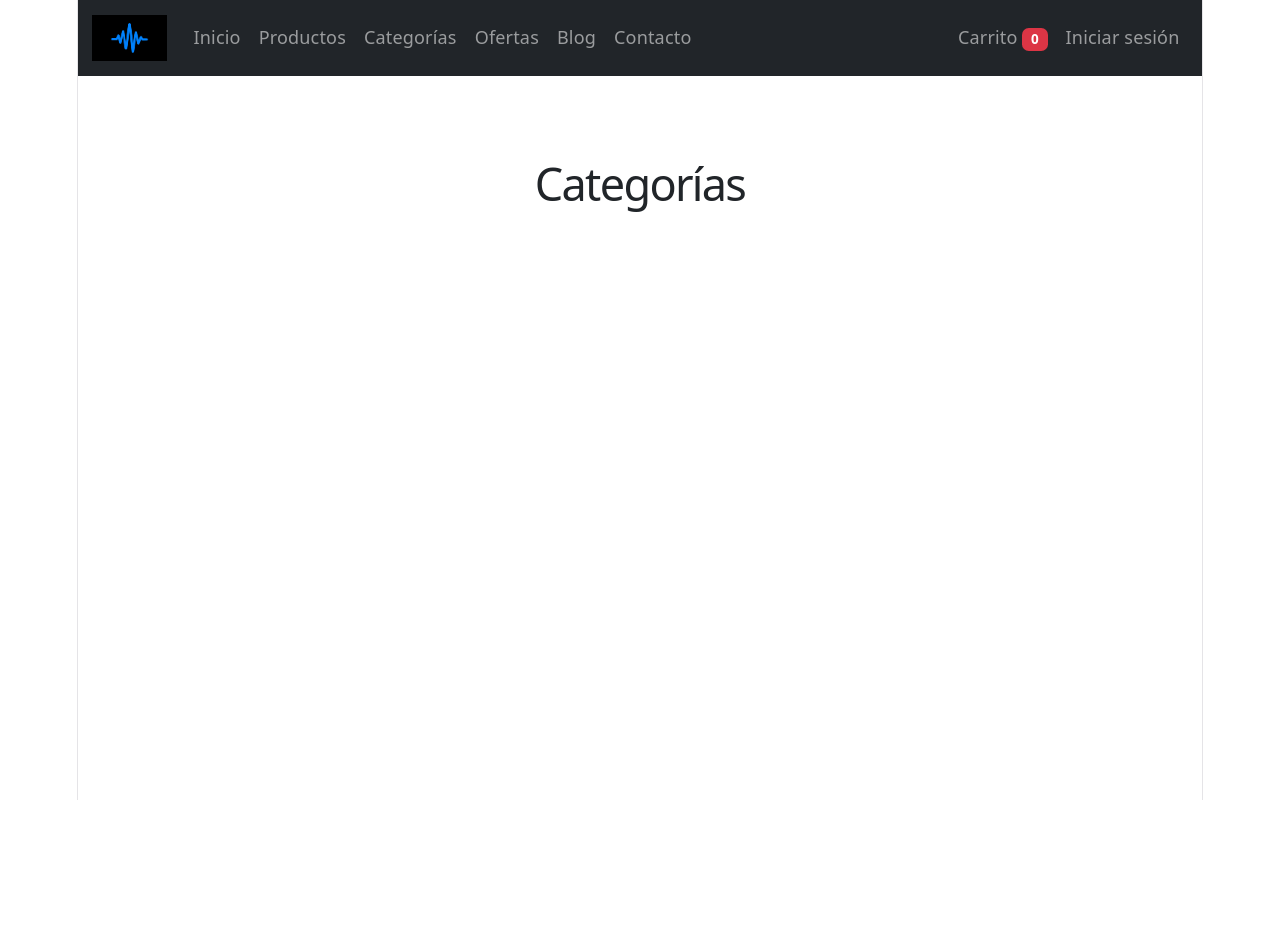
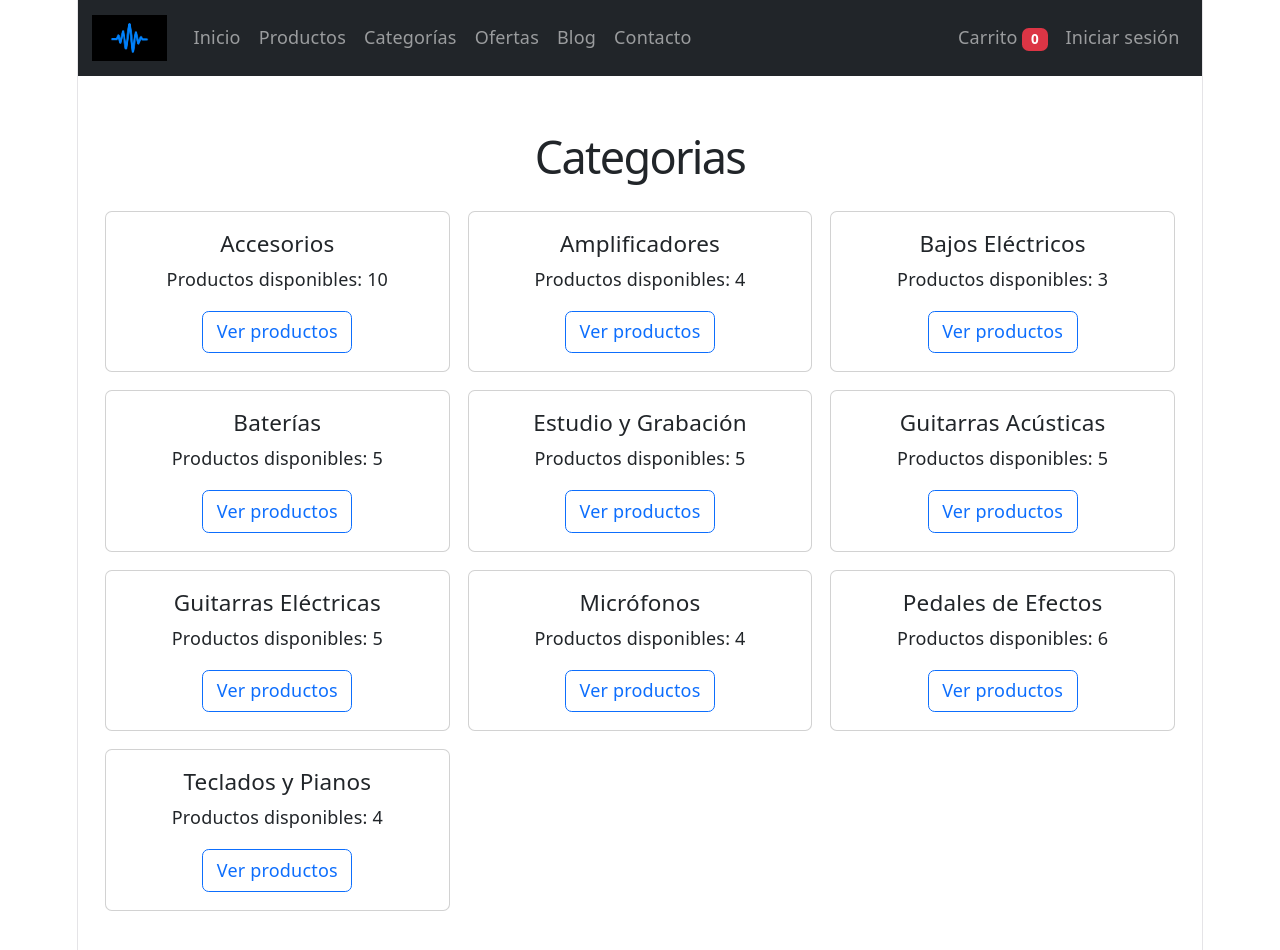
Before and after one commit to diegoooo10/TiendaSonido-React, a React (Vite) app: page /categorias in a window 1280 px wide. Shown: the top 950 px of the page. Before the commit the page ends 800 px from the top, so only its background shows below. Built offline with nearby package versions, Linux system fonts and the light colour scheme.

Commit message:
agrego categoria y detalle categoria
agrego al pages

```diff
--- a/src/App.jsx
+++ b/src/App.jsx
@@ -6,14 +6,13 @@ import BarraNavegacion from './components/Navbar'
 import Productos from './pages/Productos'
 import DetalleProducto from "./pages/DetalleProducto";
 import Carrito from "./pages/Carrito";
+import Categorias from "./pages/Categorias";
+import DetalleCategoria from "./pages/DetalleCategoria";
 
 function Inicio() {
   return <h1 className="text-center mt-5">Bienvenido a Sonido Vivo</h1>
 }
 
-function Categorias() {
-  return <h1 className="text-center mt-5">Categorías</h1>
-}
 
 function Ofertas() {
   return <h1 className="text-center mt-5">Ofertas</h1>
@@ -43,6 +42,7 @@ function App() {
           <Route path="/productos" element={<Productos />} />
           <Route path="/productos/:codigo" element={<DetalleProducto />} />
           <Route path="/categorias" element={<Categorias />} />
+          <Route path="/categorias/:categoria" element={<DetalleCategoria />} />
           <Route path="/ofertas" element={<Ofertas />} />
           <Route path="/blog" element={<Blog />} />
           <Route path="/contacto" element={<Contacto />} />
--- /dev/null
+++ b/src/pages/Categorias.jsx
@@ -0,0 +1,48 @@
+
+import { Container, Row, Col, Card, Button } from "react-bootstrap";
+import { Link } from "react-router-dom";
+import { productos } from "../data/productos";
+
+function Categorias() {
+  const categorias = [
+    ...new Set(productos.map((producto) => producto.categoria))
+  ].sort();
+
+  return (
+    <Container className="py-4">
+      <h1 className="mb-4">Categorias</h1>
+
+      <Row className="g-3">
+        {categorias.map((categoria) => {
+          const cantidad = productos.filter(
+            (producto) => producto.categoria === categoria
+          ).length;
+
+          return (
+            <Col key={categoria} xs={12} md={6} lg={4}>
+              <Card className="h-100">
+                <Card.Body>
+                  <Card.Title>{categoria}</Card.Title>
+
+                  <Card.Text>
+                    Productos disponibles: {cantidad}
+                  </Card.Text>
+
+                  <Button
+                    as={Link}
+                    to={`/categorias/${encodeURIComponent(categoria)}`}
+                    variant="outline-primary"
+                  >
+                    Ver productos
+                  </Button>
+                </Card.Body>
+              </Card>
+            </Col>
+          );
+        })}
+      </Row>
+    </Container>
+  );
+}
+
+export default Categorias;
--- /dev/null
+++ b/src/pages/DetalleCategoria.jsx
@@ -0,0 +1,46 @@
+
+import { useParams, Link } from "react-router-dom";
+import { Container, Row, Col, Alert, Button } from "react-bootstrap";
+import { productos } from "../data/productos";
+import ProductoCard from "../components/ProductoCard";
+
+function DetalleCategoria() {
+  const { categoria } = useParams();
+
+  const nombreCategoria = decodeURIComponent(categoria);
+
+  const productosFiltrados = productos.filter(
+    (producto) => producto.categoria === nombreCategoria
+  );
+
+  return (
+    <Container className="py-4">
+      <h1 className="mb-4">{nombreCategoria}</h1>
+
+      {productosFiltrados.length === 0 ? (
+        <Alert variant="warning">
+          No encontramos productos en esta categoria.
+        </Alert>
+      ) : (
+        <Row className="g-4">
+          {productosFiltrados.map((producto) => (
+            <Col key={producto.codigo} xs={12} md={6} lg={4}>
+              <ProductoCard producto={producto} />
+            </Col>
+          ))}
+        </Row>
+      )}
+
+      <Button
+        as={Link}
+        to="/categorias"
+        variant="outline-secondary"
+        className="mt-4"
+      >
+        Volver a categorias
+      </Button>
+    </Container>
+  );
+}
+
+export default DetalleCategoria;
```
